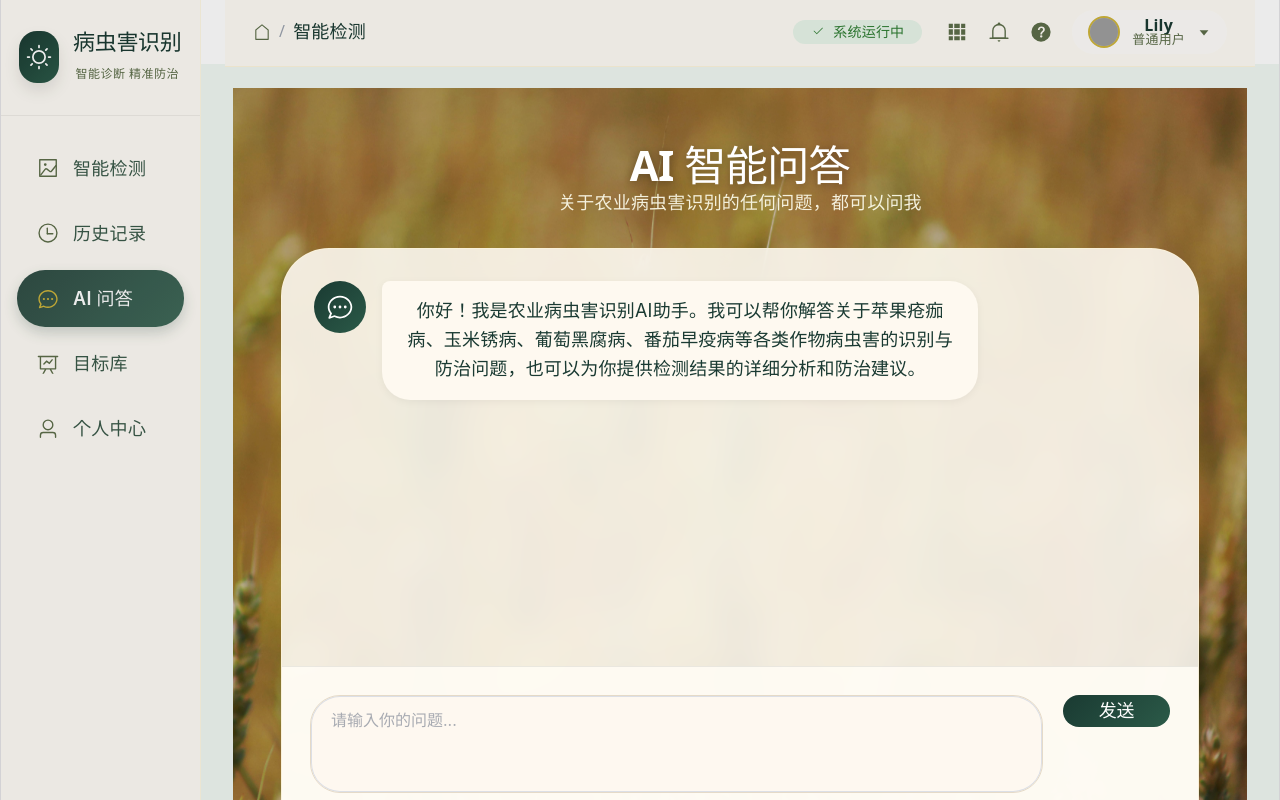
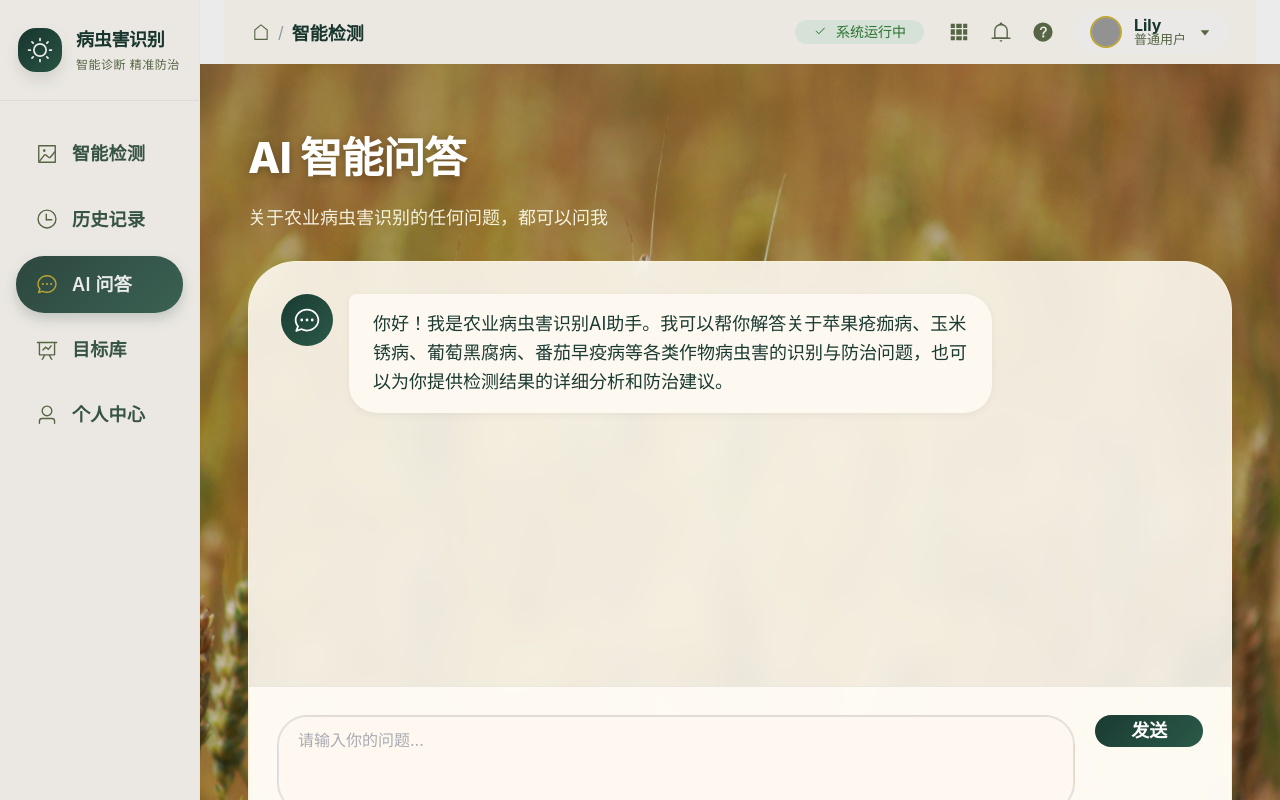
Before and after one commit to wxber12/rsod-web-platform, a Vue app in the folder frontend/: page /qa in a window 1280 px wide. Built offline with nearby package versions, Linux system fonts and the light colour scheme; no server answers; sample sign-in values are in the browser's storage; grey boxes are pictures that could not be loaded.

Commit message:
style(ui): 优化主布局结构、侧边栏及全局基础样式

```diff
--- a/frontend/src/components/Header.vue
+++ b/frontend/src/components/Header.vue
@@ -114,6 +114,7 @@ onMounted(() => {
   background: rgba(255, 252, 245, 0.96);
   backdrop-filter: blur(8px);
   border-bottom: 1px solid rgba(255, 245, 215, 0.8);
+  font-family: -apple-system, BlinkMacSystemFont, "Segoe UI", Roboto, "PingFang SC", "Microsoft YaHei", sans-serif;
 }
 
 .breadcrumbs {
--- a/frontend/src/components/Sidebar.vue
+++ b/frontend/src/components/Sidebar.vue
@@ -84,7 +84,7 @@ const handleMenuClick = (item) => {
   background: rgba(255, 252, 245, 0.88);
   backdrop-filter: blur(16px);
   border-right: 1px solid rgba(255, 245, 215, 0.6);
-  font-family: -apple-system, BlinkMacSystemFont, 'Segoe UI', Roboto, sans-serif;
+  font-family: -apple-system, BlinkMacSystemFont, "Segoe UI", Roboto, "PingFang SC", "Microsoft YaHei", sans-serif;
 }
 
 .logo-section {
@@ -96,8 +96,8 @@ const handleMenuClick = (item) => {
 }
 
 .logo-icon {
-  width: 40px;
-  height: 52px;
+  width: 44px;
+  height: 44px;
   background: linear-gradient(135deg, #1a3a32, #2b5a48);
   border-radius: 18px;
   display: flex;
@@ -112,7 +112,7 @@ const handleMenuClick = (item) => {
 }
 
 .logo-title {
-  font-size: 22px;
+  font-size: 18px;
   font-weight: 800;
   color: #1a3a32;
   line-height: 1.3;
--- a/frontend/src/layouts/MainLayout.vue
+++ b/frontend/src/layouts/MainLayout.vue
@@ -20,6 +20,7 @@
 
 <style scoped>
 .main-layout {
+  --border-color: rgba(255, 245, 215, 0.6);
   display: flex;
   height: 100vh;
   overflow: hidden;
@@ -28,7 +29,6 @@
 .sidebar {
   width: 200px;
   background-color: #ffffff;
-  border-right: 1px solid var(--border-color);
   display: flex;
   flex-direction: column;
 }
@@ -43,7 +43,6 @@
 .header {
   height: 64px;
   background-color: #ffffff;
-  border-bottom: 1px solid var(--border-color);
   display: flex;
   align-items: center;
   justify-content: space-between;
@@ -52,8 +51,8 @@
 
 .content {
   flex: 1;
-  padding: 24px 32px;
-  overflow-y: auto;
-  background-color: #f0f7f2;
+  padding: 0;
+  overflow-y: overlay;
+  background-color: transparent;
 }
 </style>
--- a/frontend/src/style.css
+++ b/frontend/src/style.css
@@ -1,296 +1,16 @@
-:root {
-  --text: #6b6375;
-  --text-h: #08060d;
-  --bg: #fff;
-  --border: #e5e4e7;
-  --code-bg: #f4f3ec;
-  --accent: #aa3bff;
-  --accent-bg: rgba(170, 59, 255, 0.1);
-  --accent-border: rgba(170, 59, 255, 0.5);
-  --social-bg: rgba(244, 243, 236, 0.5);
-  --shadow:
-    rgba(0, 0, 0, 0.1) 0 10px 15px -3px, rgba(0, 0, 0, 0.05) 0 4px 6px -2px;
+/* Global resets — keep minimal, let Element Plus handle the rest */
+*,
+*::before,
+*::after {
+  box-sizing: border-box;
+}
 
-  --sans: system-ui, 'Segoe UI', Roboto, sans-serif;
-  --heading: system-ui, 'Segoe UI', Roboto, sans-serif;
-  --mono: ui-monospace, Consolas, monospace;
-
-  font: 18px/145% var(--sans);
-  letter-spacing: 0.18px;
-  color-scheme: light dark;
-  color: var(--text);
-  background: var(--bg);
-  font-synthesis: none;
-  text-rendering: optimizeLegibility;
+html {
   -webkit-font-smoothing: antialiased;
   -moz-osx-font-smoothing: grayscale;
-
-  @media (max-width: 1024px) {
-    font-size: 16px;
-  }
-}
-
-@media (prefers-color-scheme: dark) {
-  :root {
-    --text: #9ca3af;
-    --text-h: #f3f4f6;
-    --bg: #16171d;
-    --border: #2e303a;
-    --code-bg: #1f2028;
-    --accent: #c084fc;
-    --accent-bg: rgba(192, 132, 252, 0.15);
-    --accent-border: rgba(192, 132, 252, 0.5);
-    --social-bg: rgba(47, 48, 58, 0.5);
-    --shadow:
-      rgba(0, 0, 0, 0.4) 0 10px 15px -3px, rgba(0, 0, 0, 0.25) 0 4px 6px -2px;
-  }
-
-  #social .button-icon {
-    filter: invert(1) brightness(2);
-  }
+  text-rendering: optimizeLegibility;
 }
 
 body {
   margin: 0;
 }
-
-h1,
-h2 {
-  font-family: var(--heading);
-  font-weight: 500;
-  color: var(--text-h);
-}
-
-h1 {
-  font-size: 56px;
-  letter-spacing: -1.68px;
-  margin: 32px 0;
-  @media (max-width: 1024px) {
-    font-size: 36px;
-    margin: 20px 0;
-  }
-}
-h2 {
-  font-size: 24px;
-  line-height: 118%;
-  letter-spacing: -0.24px;
-  margin: 0 0 8px;
-  @media (max-width: 1024px) {
-    font-size: 20px;
-  }
-}
-p {
-  margin: 0;
-}
-
-code,
-.counter {
-  font-family: var(--mono);
-  display: inline-flex;
-  border-radius: 4px;
-  color: var(--text-h);
-}
-
-code {
-  font-size: 15px;
-  line-height: 135%;
-  padding: 4px 8px;
-  background: var(--code-bg);
-}
-
-.counter {
-  font-size: 16px;
-  padding: 5px 10px;
-  border-radius: 5px;
-  color: var(--accent);
-  background: var(--accent-bg);
-  border: 2px solid transparent;
-  transition: border-color 0.3s;
-  margin-bottom: 24px;
-
-  &:hover {
-    border-color: var(--accent-border);
-  }
-  &:focus-visible {
-    outline: 2px solid var(--accent);
-    outline-offset: 2px;
-  }
-}
-
-.hero {
-  position: relative;
-
-  .base,
-  .framework,
-  .vite {
-    inset-inline: 0;
-    margin: 0 auto;
-  }
-
-  .base {
-    width: 170px;
-    position: relative;
-    z-index: 0;
-  }
-
-  .framework,
-  .vite {
-    position: absolute;
-  }
-
-  .framework {
-    z-index: 1;
-    top: 34px;
-    height: 28px;
-    transform: perspective(2000px) rotateZ(300deg) rotateX(44deg) rotateY(39deg)
-      scale(1.4);
-  }
-
-  .vite {
-    z-index: 0;
-    top: 107px;
-    height: 26px;
-    width: auto;
-    transform: perspective(2000px) rotateZ(300deg) rotateX(40deg) rotateY(39deg)
-      scale(0.8);
-  }
-}
-
-#app {
-  width: 1126px;
-  max-width: 100%;
-  margin: 0 auto;
-  text-align: center;
-  border-inline: 1px solid var(--border);
-  min-height: 100svh;
-  display: flex;
-  flex-direction: column;
-  box-sizing: border-box;
-}
-
-#center {
-  display: flex;
-  flex-direction: column;
-  gap: 25px;
-  place-content: center;
-  place-items: center;
-  flex-grow: 1;
-
-  @media (max-width: 1024px) {
-    padding: 32px 20px 24px;
-    gap: 18px;
-  }
-}
-
-#next-steps {
-  display: flex;
-  border-top: 1px solid var(--border);
-  text-align: left;
-
-  & > div {
-    flex: 1 1 0;
-    padding: 32px;
-    @media (max-width: 1024px) {
-      padding: 24px 20px;
-    }
-  }
-
-  .icon {
-    margin-bottom: 16px;
-    width: 22px;
-    height: 22px;
-  }
-
-  @media (max-width: 1024px) {
-    flex-direction: column;
-    text-align: center;
-  }
-}
-
-#docs {
-  border-right: 1px solid var(--border);
-
-  @media (max-width: 1024px) {
-    border-right: none;
-    border-bottom: 1px solid var(--border);
-  }
-}
-
-#next-steps ul {
-  list-style: none;
-  padding: 0;
-  display: flex;
-  gap: 8px;
-  margin: 32px 0 0;
-
-  .logo {
-    height: 18px;
-  }
-
-  a {
-    color: var(--text-h);
-    font-size: 16px;
-    border-radius: 6px;
-    background: var(--social-bg);
-    display: flex;
-    padding: 6px 12px;
-    align-items: center;
-    gap: 8px;
-    text-decoration: none;
-    transition: box-shadow 0.3s;
-
-    &:hover {
-      box-shadow: var(--shadow);
-    }
-    .button-icon {
-      height: 18px;
-      width: 18px;
-    }
-  }
-
-  @media (max-width: 1024px) {
-    margin-top: 20px;
-    flex-wrap: wrap;
-    justify-content: center;
-
-    li {
-      flex: 1 1 calc(50% - 8px);
-    }
-
-    a {
-      width: 100%;
-      justify-content: center;
-      box-sizing: border-box;
-    }
-  }
-}
-
-#spacer {
-  height: 88px;
-  border-top: 1px solid var(--border);
-  @media (max-width: 1024px) {
-    height: 48px;
-  }
-}
-
-.ticks {
-  position: relative;
-  width: 100%;
-
-  &::before,
-  &::after {
-    content: '';
-    position: absolute;
-    top: -4.5px;
-    border: 5px solid transparent;
-  }
-
-  &::before {
-    left: 0;
-    border-left-color: var(--border);
-  }
-  &::after {
-    right: 0;
-    border-right-color: var(--border);
-  }
-}
```
